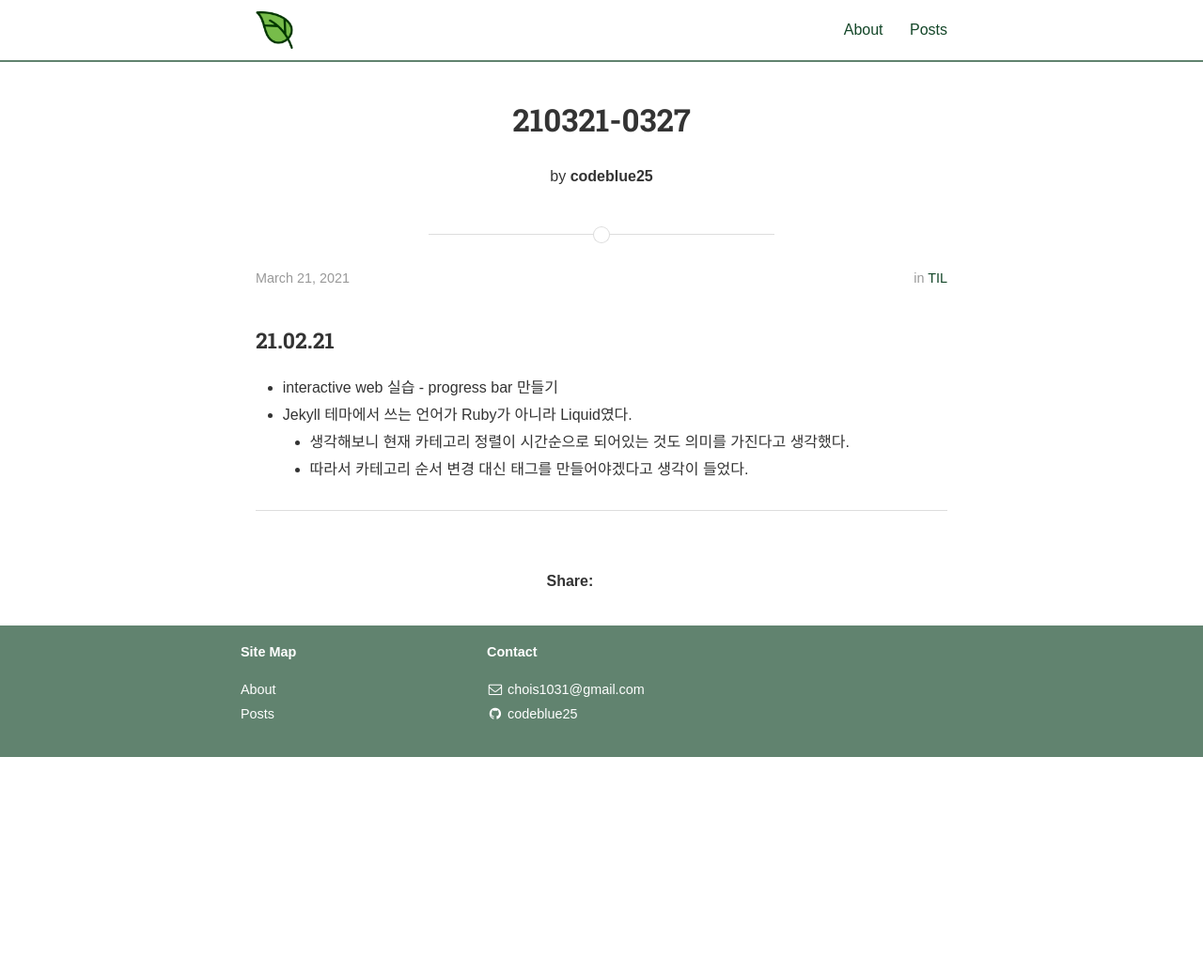
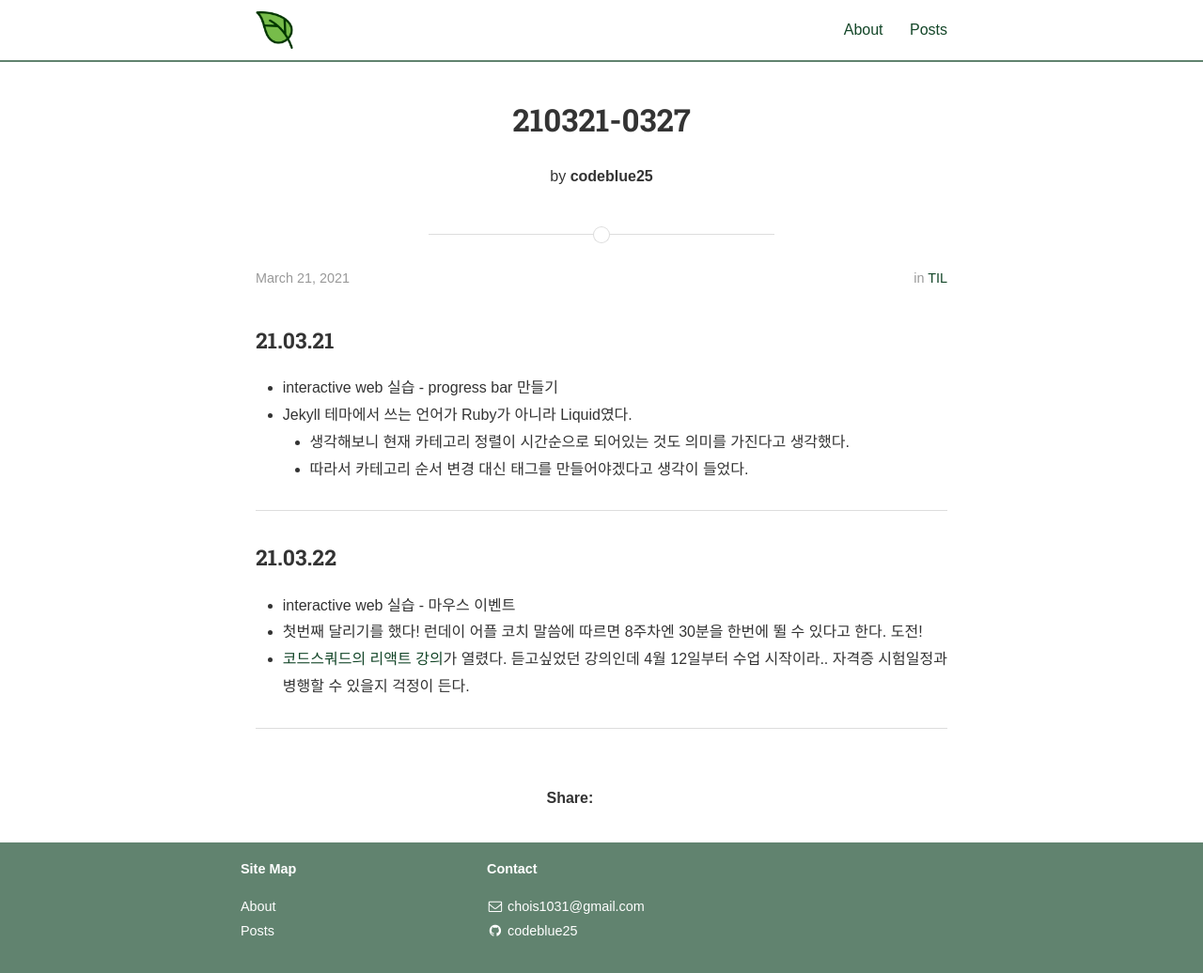
Before and after one commit to codeblue25/codeblue25.github.io, a Jekyll site: the page built from _posts/2021-03-21-0327.md, in a window 1280 px wide and 1037 px high. Shown: the whole window at 94% size. Built offline with Jekyll 4.4.1, drawn with Linux system fonts in a browser that asks for light colours; nearby versions of some CDN libraries; some web fonts are replaced; a style sheet for code colours, icons or effects is not loaded.

Commit message:
210322 TIL

```diff
--- a/_posts/2021-03-21-0327.md
+++ b/_posts/2021-03-21-0327.md
@@ -6,7 +6,7 @@ author: codeblue25
 categories: TIL
 ---
 
-<h3>21.02.21</h3>
+<h3>21.03.21</h3>
 
 * interactive web 실습 - progress bar 만들기
 * Jekyll 테마에서 쓰는 언어가 Ruby가 아니라 Liquid였다.
@@ -14,3 +14,11 @@ categories: TIL
   * 따라서 카테고리 순서 변경 대신 태그를 만들어야겠다고 생각이 들었다.
 
 ---
+
+<h3>21.03.22</h3>
+
+* interactive web 실습 - 마우스 이벤트
+* 첫번째 달리기를 했다! 런데이 어플 코치 말씀에 따르면 8주차엔 30분을 한번에 뛸 수 있다고 한다. 도전!
+* [코드스쿼드의 리액트 강의](https://codesquad.kr/page/react.html)가 열렸다. 듣고싶었던 강의인데 4월 12일부터 수업 시작이라.. 자격증 시험일정과 병행할 수 있을지 걱정이 든다.
+
+---
```
